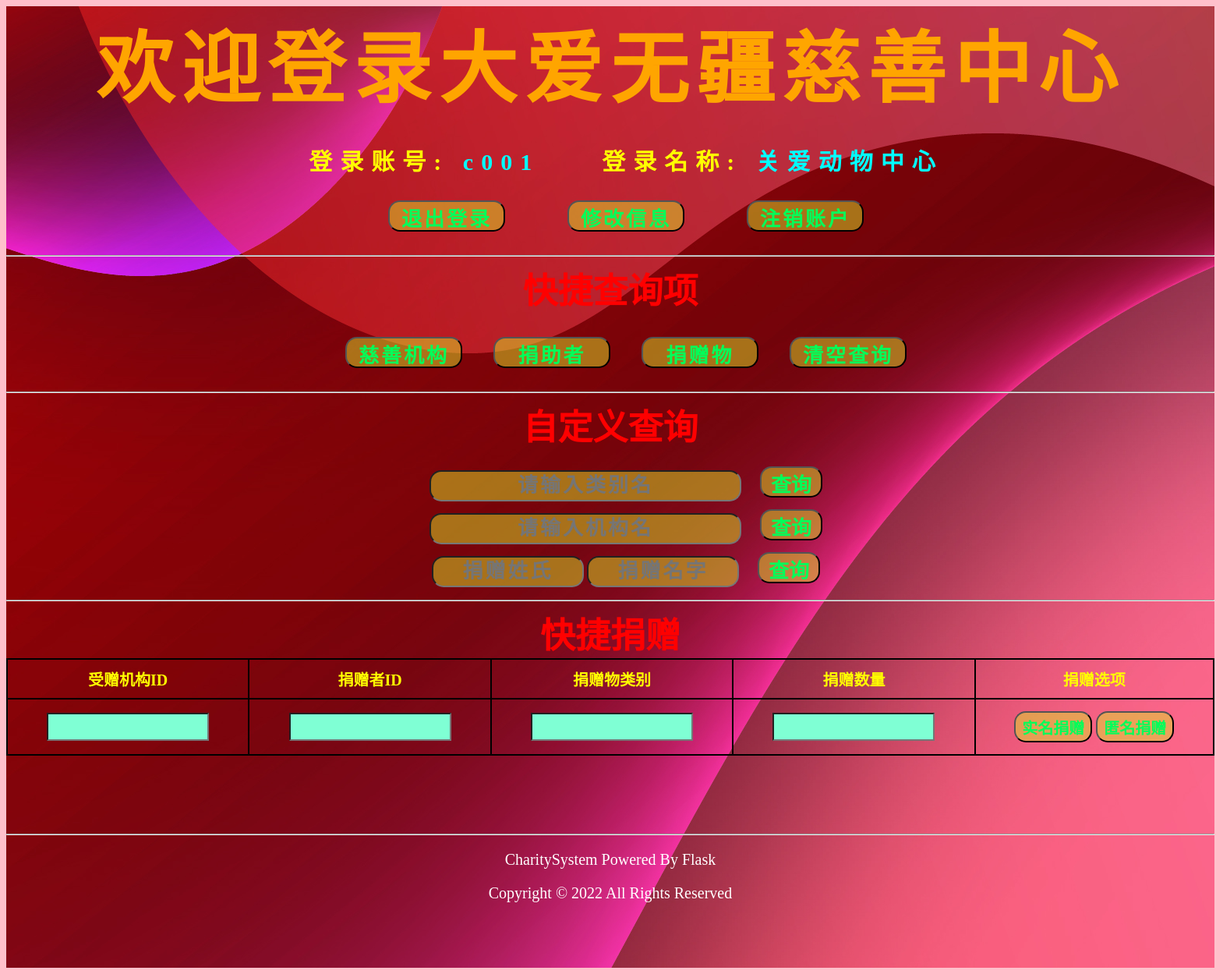
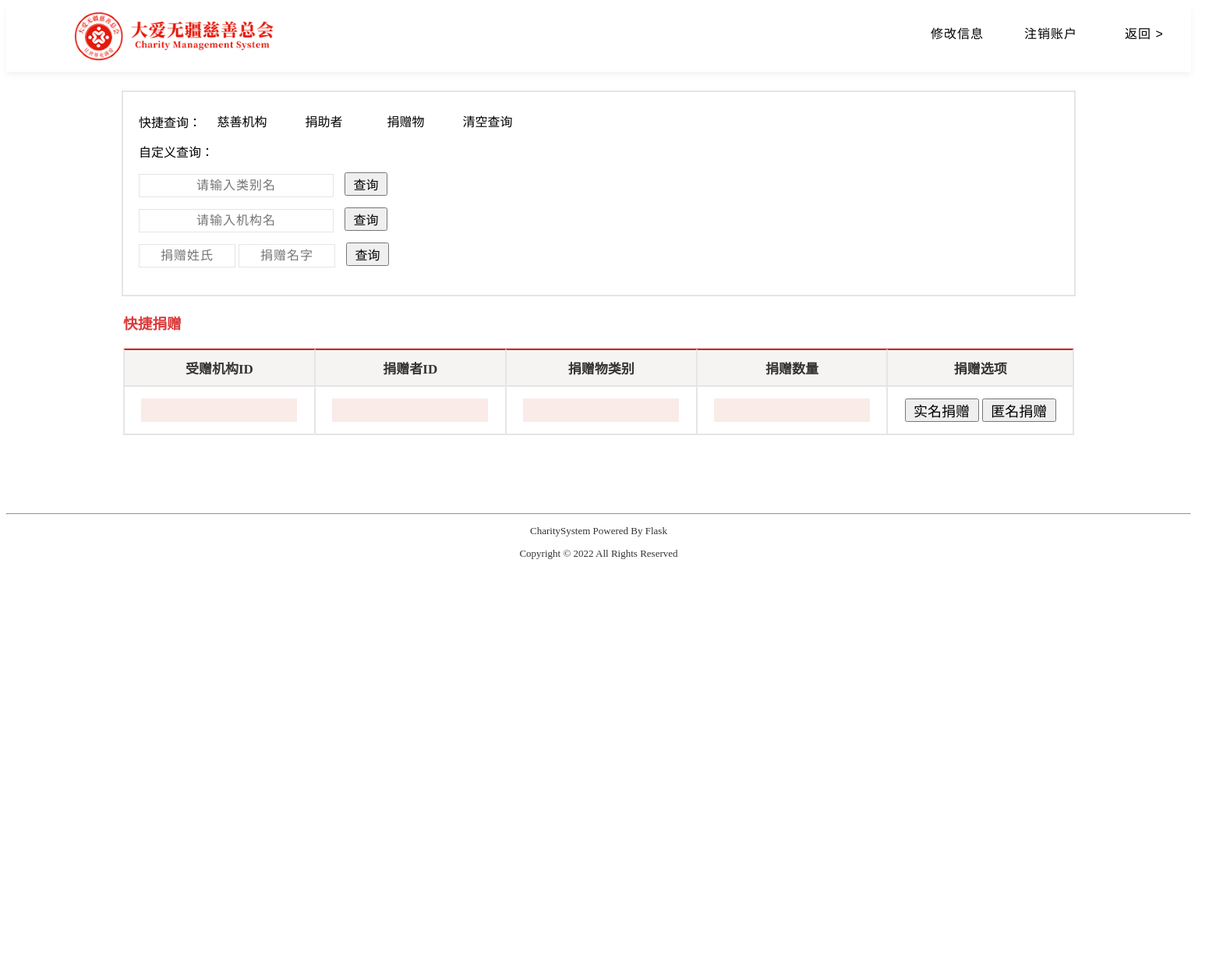
Before and after one commit to mumua666/CharitySystem, a Flask app: page /homePage.html in a window 1560 px wide. Shown: the whole page at 78% size. After the commit the page ends 717 px from the top, so only its background shows below. Run offline with Flask 2, Linux system fonts and the light colour scheme; data comes from the database, SQL or seed files in the repository.

Commit message:
homepage修改

```diff
--- a/templates/homePage.html
+++ b/templates/homePage.html
@@ -8,68 +8,105 @@
     <title>大爱无疆慈善中心主页</title>
     <style>
         body {
-            background-color: pink;
-            width: 1550px;
+            width: 1520px;
             min-width: 1200px;
+        }
+
+        *{
+            padding: 0;
+        }
+
+        #head {
+             display: inline-block;
+             width: 1520px;
+              box-shadow: 0 4px 8px 0 rgb(0 0 0 / 5%);
+        }
+
+        #logo1{
+            float: left;
+        }
+
+        #logo1 a {
+             padding-left: 80px;
+        }
+
+        #right{
+            float: right;
         }
 
         #main {
             height: auto;
             width: 100%;
-            background-image: url("../static/background05.jpg");
-            background-attachment: fixed;
-            background-position-x: 20%;
-            background-repeat: repeat-y;
-            text-align: center;
         }
 
-        #head {
-            text-align: center;
-            font-size: 50px;
-            color: orange;
-            font-weight: 700;
-            letter-spacing: 10px;
+        #menu{
+            list-style: none;
+            display: flex;
+            justify-content: center;
+            font-size: 17px;
         }
 
-        #nav,
-        #menu,
         #queryBar {
             list-style: none;
             display: flex;
-            justify-content: center;
-            color: yellow;
-            font-size: 30px;
+            font-size: 16px;
         }
 
-        #nav li,
         #menu li {
-            margin: 0 40px;
+            margin-top: 2px;
         }
 
-        .input,
-        .quickQuery,
+        .input{
+            width: 120px;
+            height: 30px;
+            font-size: 16px;
+            letter-spacing: 1px;
+            text-align: center;
+            outline: none;
+            border: 0px;
+            background-color: #fff;
+
+        }
+
+        .queryTable{
+            border: 2px solid #e5e5e5;
+            padding-left: 20px;
+            padding-top: 10px;
+            width: 1200px;
+            height: 250px;
+            margin: 20px auto;
+        }
+
+        .tabletext{
+            float: left;
+        }
+
+        .quickQuery{
+            width: 85px;
+            height: 28px;
+            font-size: 16px;
+            border: 0px;
+            outline: none;
+            border-radius: 3px;
+            background-color: #fff;
+
+        }
+
         .complexQuery {
-            width: 150px;
-            height: 40px;
-            font-size: 26px;
-            font-weight: 700;
-            letter-spacing: 3px;
+            width: 250px;
+            height: 30px;
+            font-size: 16px;
+            letter-spacing: 1px;
             box-sizing: border-box;
             text-align: center;
             outline: none;
-            color: rgb(0, 255, 89);
-            border-radius: 15px;
-            background-color: rgba(220, 226, 41, 0.49);
+            border: 1px solid #e5e5e5;
         }
 
         #queryBar li {
-            margin: 0 20px;
+            margin: -3px 10px;
         }
 
-        .complexQuery {
-            width: 400px;
-            color: white;
-        }
 
         #queryBar2 {
             display: block;
@@ -81,88 +118,89 @@
         }
 
         button {
-            height: 40px;
-            width: 80px;
-            margin: 5px 0 5px 20px;
-            background-color: rgba(220, 226, 41, 0.49);
-            color: rgb(0, 255, 89);
-            font-size: 26px;
-            font-weight: 700;
-            border-radius: 15px;
-        }
-
-        span {
-            color: aqua;
-        }
-
-        h1 {
-            margin: 0;
-        }
-
-        h2 {
-            color: red;
-            font-size: 45px;
-            margin: 0;
+            height: 30px;
+            width: 55px;
+            margin: 5px 0 5px 10px;
+            font-size: 16px;
         }
 
         hr {
             color: aquamarine;
         }
 
+        #queryBar input:focus {
+            background-color: red;
+            color: #fff;
+        }
+
+        #queryBar input:hover{
+            background-color: red;
+            color: #fff;
+        }
+
+        #queryBar input:active{
+            background-color: red;
+            color: #fff;
+        }
+
 
         table {
-            width: 100%;
-            border: 1px black solid;
+            width: 1220px;
+            margin: 0 auto;
+            border: 1px solid #e5e5e5;
             margin-bottom: 100px;
         }
 
         table td,
         th {
-            border: 1px black solid;
+            border: 1px solid #e5e5e5;
+            text-align: center;
         }
 
         table th {
-            color: yellow;
-            font-size: 20px;
-            font-weight: 700;
+            color: #333;
+            font-size:17px;
+            background-color: #f5f4f3;
+            border-top: 2px solid #dd2020;
+            padding: 10px 10px;
+
         }
 
         table td {
-            color: lightgreen;
-            font-size: 20px;
-            font-weight: 700;
+            font-size: 17px;
+            color: #666;
+            padding: 10px 10px;
+        }
+
+        h3{
+            padding-left: 150px;
+            color: #db3b3b;
         }
 
         .donate {
             height: 30px;
             width: 200px;
-            background-color: aquamarine;
-            color: red;
-            font-size: 20px;
+            background-color: rgb(250, 235, 232);
+            border: 0px;
+            font-size: 18px;
             text-align: center;
         }
 
         .donateButton {
-            height: 40px;
-            width: 100px;
+            height: 30px;
+            width: 95px;
             margin: 5px 0;
-            background-color: rgba(220, 226, 41, 0.49);
-            color: rgb(0, 255, 89);
-            font-size: 20px;
-            font-weight: 700;
-            border-radius: 15px;
+            font-size: 18px;
         }
 
         #footer {
-            height: 150px;
-            font-size: 20px;
-            color: white;
+            height: 50px;
         }
 
-        #footer span {
-            font-size: 20px;
-            color: lightgreen;
-            font-weight: 700;
+        p{
+            color:#333;
+            text-align: center;
+            font-size: 13px;
         }
     </style>
 </head>
@@ -170,62 +208,66 @@
 <body>
     <div id="main">
         <div id="head">
-            <h1>欢迎登录大爱无疆慈善中心</h1>
-            <ul id="nav">
-                <li>登录账号: <span>{{logID.log_id}}</span></li>
-                <li>登录名称: <span>{{logName}}</span></li>
-            </ul>
-        </div>
-        <form method="post">
+            <span id="logo1">
+                <a href="#"> <img src="../static/44.png" alt="" /></a>
+              </span>
+              <form method="post" id="right">
                 <ul id="menu">
-                <li><input type="submit" value="退出登录" class="input" name="logout"></li>
-                <li><input type="submit" value="修改信息" class="input" name="changeInfo"></li>
-                <li><input type="submit" value="注销账户" class="input" name="deleteItem"></li>
+                    <li><input type="submit" value="修改信息" class="input" name="changeInfo" style="cursor:pointer"></li>
+                    <li><input type="submit" value="注销账户" class="input" name="deleteItem" style="cursor:pointer"></li>
+                    <li><input type="submit" value="返回 >" class="input" name="logout" style="cursor:pointer"></li>
                 </ul>
             </form>
-        <hr>
+        </div>
+
+        <div class="queryTable">
             <form method="post">
-            <h2>快捷查询项</h2>
+                <span class="tabletext">快捷查询：</span>
+                <span>
                     <ul id="queryBar">
                         <li>
-                    <input type="submit" value="慈善机构" class="quickQuery" name="charity">
+                            <input type="submit" value="慈善机构" class="quickQuery" name="charity" style="cursor:pointer">
                         </li>
                         <li>
-                    <input type="submit" value="捐助者" class="quickQuery" name="donor">
+                            <input type="submit" value="捐助者" class="quickQuery" name="donor" style="cursor:pointer">
                         </li>
                         <li>
-                    <input type="submit" value="捐赠物" class="quickQuery" name="gift">
+                            <input type="submit" value="捐赠物" class="quickQuery" name="gift" style="cursor:pointer">
                         </li>
                         <li>
-                    <input type="submit" value="清空查询" class="quickQuery" name="reset">
+                            <input type="submit" value="清空查询" class="quickQuery" name="reset" style="cursor:pointer">
+                        </li>
+                    </ul>
+                </span>
+
+            </form>
+
+            <form method="post">
+                <span class="tabletext">自定义查询：</span>
+                <br>
+                <ul id="queryBar2">
+                    <li>
+                        <input type="text" size="10" placeholder="请输入类别名" name="categoryName" class="complexQuery">
+                        <button type="submit" style="cursor:pointer">查询</button>
+                    </li>
+                    <li>
+                        <input type="text" size="10" placeholder="请输入机构名" name="charityName" class="complexQuery">
+                        <button type="submit" style="cursor:pointer">查询</button>
+                    </li>
+                    <li>
+                        <input type="text" size="10" placeholder="捐赠姓氏" name="donorName1" class="complexQuery"
+                            style="width:124px">
+                        <input type="text" size="10" placeholder="捐赠名字" name="donorName2" class="complexQuery"
+                            style="width:124px">
+                        <button type="submit" style="cursor:pointer">查询</button>
                     </li>
                 </ul>
             </form>
-        <hr>
-        <form method="post">
-            <h2>自定义查询</h2>
-            <ul id="queryBar2">
-                <li>
-                    <input type="text" size="10" placeholder="请输入类别名" name="categoryName" class="complexQuery">
-                    <button type="submit">查询</button>
-                </li>
-                <li>
-                    <input type="text" size="10" placeholder="请输入机构名" name="charityName" class="complexQuery">
-                    <button type="submit">查询</button>
-                </li>
-                <li>
-                    <input type="text" size="10" placeholder="捐赠姓氏" name="donorName1" class="complexQuery"
-                        style="width:195px">
-                    <input type="text" size="10" placeholder="捐赠名字" name="donorName2" class="complexQuery"
-                        style="width:195px">
-                    <button type="submit">查询</button>
-                </li>
-            </ul>
-        </form>
-        <hr>
+        </div>
+
         {% if displayCharity %}
         {% if charities %}
-        <h2>慈善机构列表</h2>
+        <h3>慈善机构列表</h3>
         <table cellspacing="0" cellpadding="10">
             <tr>
                 <th>ID</th>
@@ -251,13 +293,13 @@
             {% endfor %}
         </table>
         {% else %}
-        <h2>当前尚无慈善机构注册</h2>
+        <h3>当前尚无慈善机构注册</h3>
         {% endif %}
         {% endif %}
 
         {% if displayDonor %}
         {% if donors %}
-        <h2>捐赠者列表</h2>
+        <h3>捐赠者列表</h3>
         <table cellspacing="0" cellpadding="10">
             <tr>
                 <th>ID</th>
@@ -283,13 +325,13 @@
             {% endfor %}
         </table>
         {% else %}
-        <h2>当前尚无捐赠者注册</h2>
+        <h3>当前尚无捐赠者注册</h3>
         {% endif %}
         {% endif %}
 
         {% if displayGift %}
         {% if gifts%}
-        <h2>捐赠物列表</h2>
+        <h3>捐赠物列表</h3>
         <table cellspacing="0" cellpadding="10">
             <tr>
                 <th>捐赠类别</th>
@@ -317,13 +359,13 @@
             {% endfor %}
         </table>
         {% else %}
-        <h2>当前尚未收到任何捐赠</h2>
+        <h3>当前尚未收到任何捐赠</h3>
         {% endif %}
         {% endif %}
 
         {% if displayCategory %}
         {% if categoryName_Charity %}
-        <h2>{{categoryName}}类别慈善机构列表</h2>
+        <h3>{{categoryName}}类别慈善机构列表</h3>
         <table cellspacing="0" cellpadding="10">
             <tr>
                 <th>ID</th>
@@ -352,7 +394,7 @@
         <h2>当前尚无{{categoryName}}类别慈善机构</h2>
         {% endif %}
         {% if gifted_donors %}
-        <h2>{{categoryName}}类别的捐赠者</h2>
+        <h3>{{categoryName}}类别的捐赠者</h3>
         <table cellspacing="0" cellpadding="10">
             <tr>
                 <th>ID</th>
@@ -389,14 +431,14 @@
             {% endfor %}
         </table>
         {% else %}
-        <h2>当前尚无捐赠者注册</h2>
+        <h3>当前尚无捐赠者注册</h3>
         {% endif %}
         {% endif %}
 
 
         {% if displayGiver %}
         {% if Giver %}
-        <h2>{{checkCharity.name}}受捐赠列表</h2>
+        <h3>{{checkCharity.name}}受捐赠列表</h3>
         <table cellspacing="0" cellpadding="10">
             <tr>
                 <th>ID</th>
@@ -420,13 +462,13 @@
             {% endfor %}
         </table>
         {% else %}
-        <h2>当前尚未收到任何捐赠</h2>
+        <h3>当前尚未收到任何捐赠</h3>
         {% endif %}
         {% endif %}
 
         {% if displayCheckDonor %}
         {% if checkDonor %}
-        <h2>{{donorName}}捐赠列表</h2>
+        <h3>{{donorName}}捐赠列表</h3>
         <table cellspacing="0" cellpadding="10">
             <tr>
                 <th>ID</th>
@@ -456,11 +498,11 @@
             {% endfor %}
         </table>
         {% else %}
-        <h2>尚未查到{{donorName}}的捐赠记录</h2>
+        <h3>尚未查到{{donorName}}的捐赠记录</h3>
         {% endif %}
         {% endif %}
 
-        <h2>快捷捐赠</h2>
+        <h3>快捷捐赠</h3>
         <table cellspacing="0" cellpadding="10">
             <tr>
                 <th>受赠机构ID</th>
@@ -484,8 +526,8 @@
                         <input type="text" name="donateAmount" class="donate">
                     </td>
                     <td>
-                        <button type="submit" name="realname" class="donateButton" value="实名捐赠">实名捐赠</button>
-                        <button type="submit" name="anonymous" class="donateButton" value="匿名捐赠">匿名捐赠</button>
+                        <button type="submit" name="realname" class="donateButton" value="实名捐赠" style="cursor:pointer">实名捐赠</button>
+                        <button type="submit" name="anonymous" class="donateButton" value="匿名捐赠" style="cursor:pointer">匿名捐赠</button>
                     </td>
             </form>
             </tr>
@@ -493,7 +535,7 @@
         <hr>
 
         {% if giftDonate %}
-        <h2>捐赠成功</h2>
+        <h3>捐赠成功</h3>
         <table cellspacing="0" cellpadding="10">
             <tr>
                 <th>受赠机构ID</th>
@@ -527,5 +569,4 @@
         </div>
     </div>
 </body>
-
 </html>
```
Lines whose indentation alone changed are shown as unchanged.
